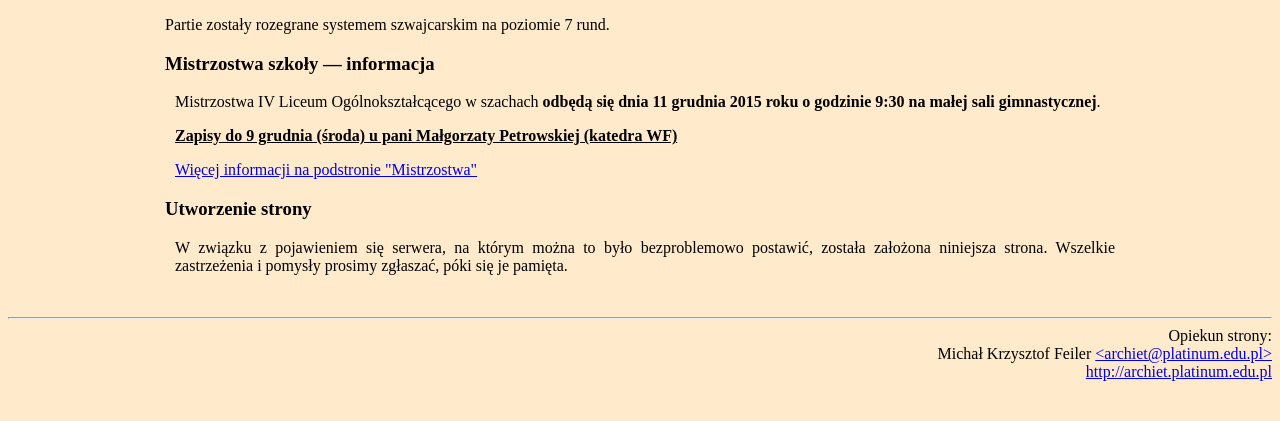
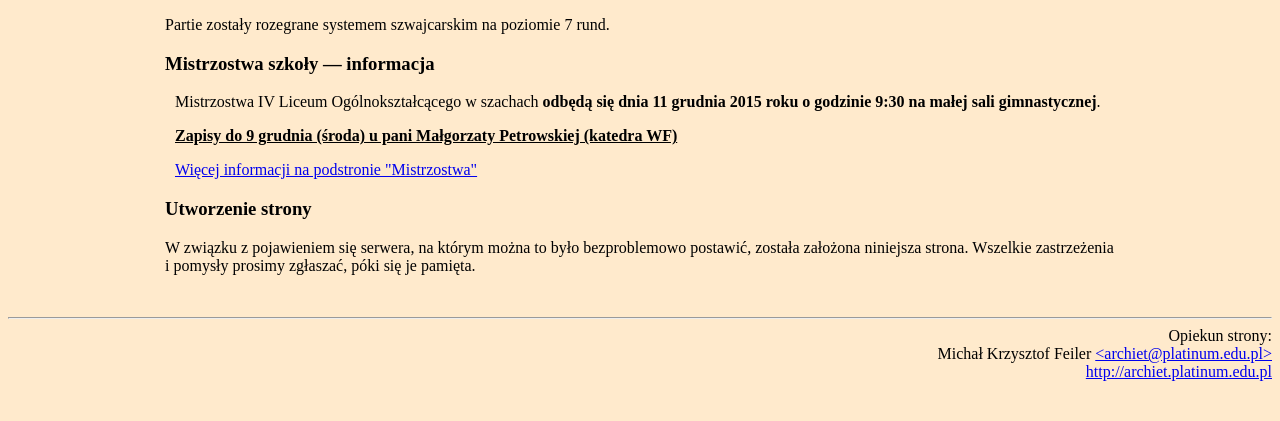
Before and after one commit to ArchieT/szachyivlo-website, a PHP site: page /aktualnosci.php in a window 1280 px wide. Shown: the part 379-800 px from the top of the page. Run offline with PHP 8.4, Linux system fonts and the light colour scheme.

Commit message:
Resigned from p.news

```diff
--- a/aktualnosci.php
+++ b/aktualnosci.php
@@ -3,6 +3,7 @@
 		<meta charset="UTF-8">
 		<title>Aktualności :: Koło szachowe — IV Liceum Ogólnokształcące im. Tadeusza Kościuszki w Toruniu</title>
 		<link rel="stylesheet" href="styles.css">
+<link rel="stylesheet" href="news.css">
 		<script>
 {
 	  "@context": "http://schema.org",
@@ -34,7 +35,7 @@ new Date().getTime(),event:'gtm.js'});var f=d.getElementsByTagName(s)[0],
 		<h2>Aktualności</h2>
 <!-- tutaj nie zmieniamy, nieaktualne rzeczy zostają jak były-->
 <h3>Mistrzostwa szkoły — wyniki na szczeblu szkolnym</h3>
-<p class="news">Do finału Indywidualnych Mistrzostw Torunia Szkół Ponadgimnazjalnych zakwalifikowali się (kolejność zachowana):
+<p>Do finału Indywidualnych Mistrzostw Torunia Szkół Ponadgimnazjalnych zakwalifikowali się (kolejność zachowana):
 <ol>
 <li>Konrad Drozdowski z kl. 1d</li>
 <li>Tomasz Czarkowski z kl. 3e</li>
@@ -47,12 +48,12 @@ new Date().getTime(),event:'gtm.js'});var f=d.getElementsByTagName(s)[0],
 Partie zostały rozegrane systemem szwajcarskim na poziomie 7 rund.
 </p>
 <h3>Mistrzostwa szkoły — informacja</h3>
-<p class="news">Mistrzostwa IV Liceum Ogólnokształcącego w szachach <b>odbędą się dnia 11 grudnia 2015 roku o godzinie 9:30 na&nbsp;małej sali gimnastycznej</b>.</p>
-<p class="news"><b><u>Zapisy do 9 grudnia (środa) u pani Małgorzaty Petrowskiej (katedra WF)</u></b></p>
-<p class="news"><a href="mistrzostwa.php">Więcej informacji na podstronie "Mistrzostwa"</a></p>
+<p>Mistrzostwa IV Liceum Ogólnokształcącego w szachach <b>odbędą się dnia 11 grudnia 2015 roku o godzinie 9:30 na&nbsp;małej sali gimnastycznej</b>.</p>
+<p><b><u>Zapisy do 9 grudnia (środa) u pani Małgorzaty Petrowskiej (katedra WF)</u></b></p>
+<p><a href="mistrzostwa.php">Więcej informacji na podstronie "Mistrzostwa"</a></p>
 
 <h3>Utworzenie strony</h3>
-<p class="news">W związku z pojawieniem się serwera, na którym można to było bezproblemowo postawić, została założona niniejsza strona. Wszelkie zastrzeżenia i pomysły prosimy zgłaszać, póki się je pamięta.</p>
+<p">W związku z pojawieniem się serwera, na którym można to było bezproblemowo postawić, została założona niniejsza strona. Wszelkie zastrzeżenia i pomysły prosimy zgłaszać, póki się je pamięta.</p>
 		<br></div>
 		<hr>
 		<div class="footer">Opiekun strony:<br>Michał Krzysztof Feiler <a href="mailto:archiet@platinum.edu.pl">&lt;archiet@platinum.edu.pl&gt;</a><br><a href="http://archiet.platinum.edu.pl">http://archiet.platinum.edu.pl</a></div>
--- a/mistrzostwa.php
+++ b/mistrzostwa.php
@@ -3,6 +3,7 @@
 		<meta charset="UTF-8">
 		<title>Mistrzostwa :: Koło szachowe — IV Liceum Ogólnokształcące im. Tadeusza Kościuszki w Toruniu</title>
 		<link rel="stylesheet" href="styles.css">
+<link rel="stylesheet" href="news.css">
 		<script>
 {
 	  "@context": "http://schema.org",
@@ -33,8 +34,8 @@ new Date().getTime(),event:'gtm.js'});var f=d.getElementsByTagName(s)[0],
 <?php include "menu.html"; ?>
 		<h2 class="page">Mistrzostwa</h2>
 <h3>Mistrzostwa szkoły</h3>
-<p class="news">Mistrzostwa IV Liceum Ogólnokształcącego w szachach 2015 <b>odbyły się dnia 11 grudnia 2015 roku o godzinie 9:30 na&nbsp;małej sali gimnastycznej</b>. Partie zostały rozegrane systemem szwajcarskim na poziomie 7 rund.</p>
-<p class="news"><b><u>Do finału Indywidualnych Mistrzostw Torunia Szkół Ponadgimnazjalnych zakwalifikowali się (kolejność zachowana):</u></b>
+<p>Mistrzostwa IV Liceum Ogólnokształcącego w szachach 2015 <b>odbyły się dnia 11 grudnia 2015 roku o godzinie 9:30 na&nbsp;małej sali gimnastycznej</b>. Partie zostały rozegrane systemem szwajcarskim na poziomie 7 rund.</p>
+<p><b><u>Do finału Indywidualnych Mistrzostw Torunia Szkół Ponadgimnazjalnych zakwalifikowali się (kolejność zachowana):</u></b>
 <ol>
 <li>Konrad Drozdowski z kl. 1d</li>
 <li>Tomasz Czarkowski z kl. 3e</li>
--- /dev/null
+++ b/news.css
@@ -0,0 +1,2 @@
+p {
+}
```
